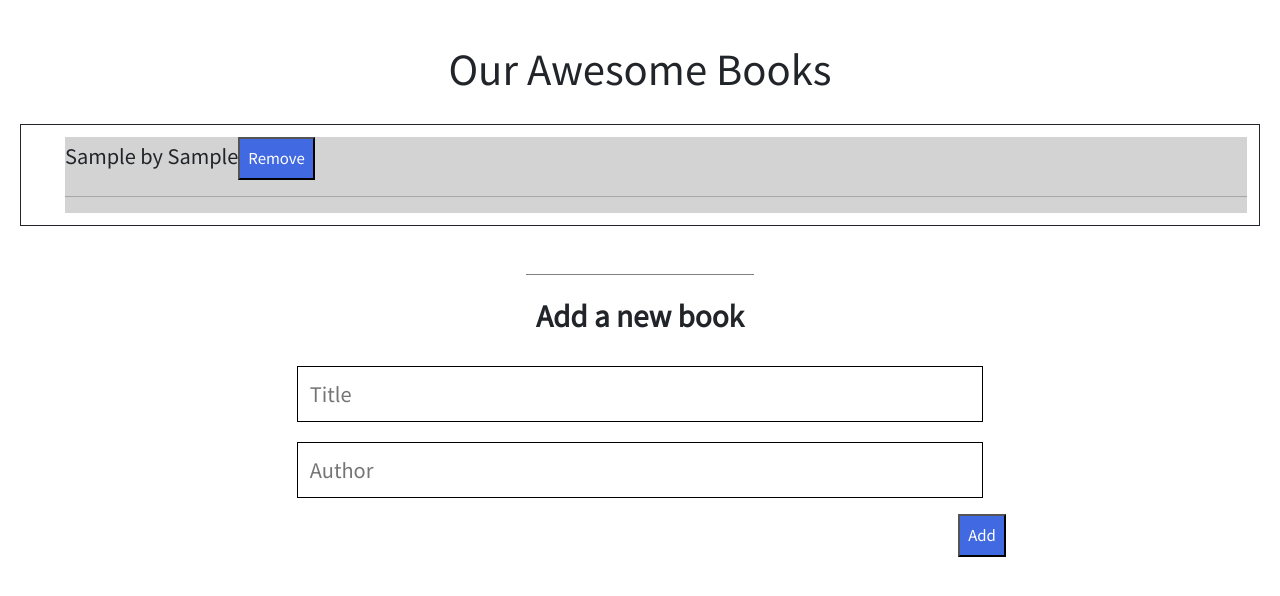
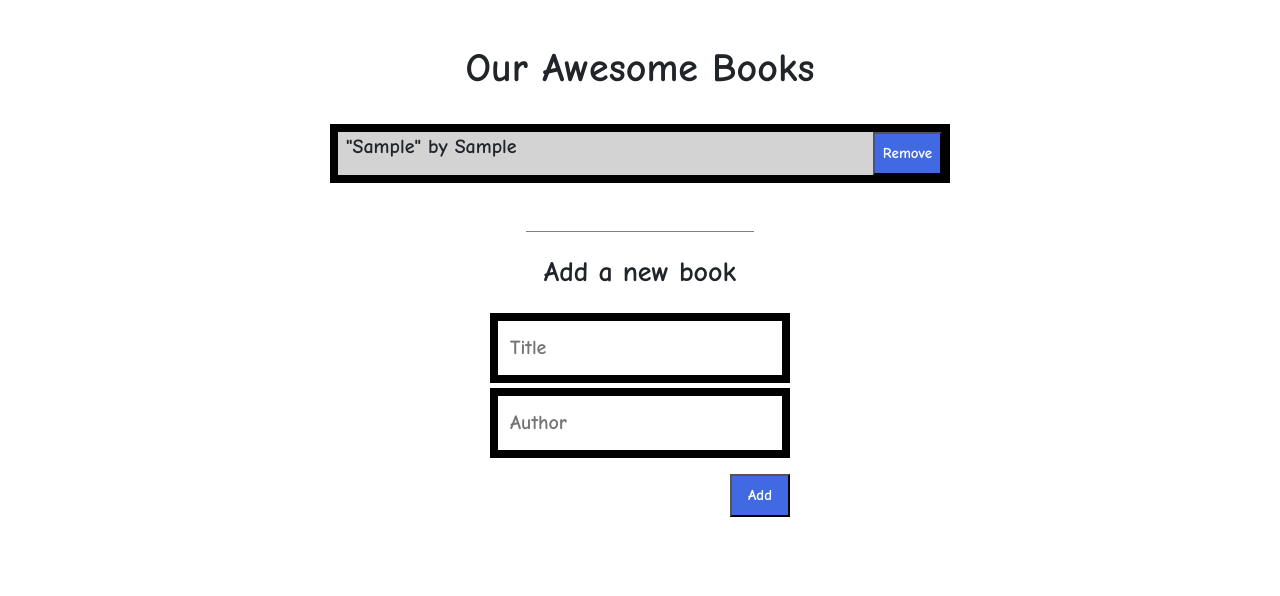
Before and after one commit to coldatlas/Awesome-Books, a plain HTML site: page index.html in a window 1280 px wide. Both pictures are taken after typing "Sample", "Sample" into the empty fields and a click on the button "Add". Drawn offline with nearby package versions, Linux system fonts and the light colour scheme.

Commit message:
style page to match wireframe

```diff
--- a/index.html
+++ b/index.html
@@ -5,6 +5,9 @@
     crossorigin="anonymous">
     <link rel="stylesheet" href="style.css">
     <title>Awesome Books</title>
+    <link rel="preconnect" href="https://fonts.googleapis.com">
+    <link rel="preconnect" href="https://fonts.gstatic.com" crossorigin>
+    <link href="https://fonts.googleapis.com/css2?family=Comic+Neue:wght@700&display=swap" rel="stylesheet">
 </head>
 <body>
     <main>
@@ -18,12 +21,11 @@
           <div class="divider"></div>
             <h3 class="text-center fw-bold m-4">Add a new book</h3>
             <form id="bookAndAuthor" class="form-container">
-                <input type="text" id="bookInput" placeholder="Title" name="bookInput" />
-                <input type="text" class="mb-3" id="authorInput" placeholder="Author" name="authorInput" />
-                <div class="justify-right">
-                    <button class="d-block mb-4" type="submit">Add</button>
-                </div>
+                <input type="text" id="bookInput" placeholder="Title" name="bookInput" required />
+                <input type="text" class="mb-3" id="authorInput" placeholder="Author" name="authorInput" required />
+                <button class="d-block mb-4" id="addbutton" type="submit">Add</button>
             </form>
+
         </div>
     </main>
     <script src="script.js"></script>
--- a/script.js
+++ b/script.js
@@ -22,15 +22,16 @@ class BookLibrary {
       bookList.removeChild(li);
       localStorage.setItem('savedData', JSON.stringify(library.book));
     });
-
+    li.appendChild(document.createTextNode('"'));
     li.appendChild(document.createTextNode(title));
+    li.appendChild(document.createTextNode('"'));
     li.appendChild(document.createTextNode(' '));
     li.appendChild(document.createTextNode('by'));
     li.appendChild(document.createTextNode(' '));
     li.appendChild(document.createTextNode(author));
     li.appendChild(button);
-    li.appendChild(document.createElement('hr'));
     bookList.appendChild(li);
+
   }
 }
 
--- a/style.css
+++ b/style.css
@@ -3,6 +3,7 @@
 * {
   padding: 0;
   margin: 0;
+  font-family: 'Comic Neue', cursive;
 }
 
 body {
@@ -14,10 +15,22 @@ main {
   margin: 20px;
 }
 
+ul {
+  padding: 0;
+}
+
+ul:empty {
+  display: none;
+}
+
 li {
   display: block;
   list-style: none;
-  margin: 12px;
+  padding-left: 8px;
+}
+
+li button {
+  float: right;
 }
 
 li:nth-child(odd) {
@@ -28,7 +41,18 @@ li:nth-child(odd) {
   display: flex;
   flex-direction: column;
   gap: 3px;
-  border: 1px solid;
+  border: 1px solid rgb(0, 0, 0);
+  border-width: 8px;
+  margin-left: 25%;
+  margin-right: 25%;
+}
+
+#bookList:empty {
+  display: none;
+}
+
+#bookList li:empty {
+  display: none;
 }
 
 button {
@@ -41,10 +65,13 @@ button {
 .form-container {
   display: flex;
   flex-direction: column;
+  margin-right: auto;
+  margin-left: auto;
 }
 
-#bookAndAuthor {
-  align-items: center;
+#addbutton {
+  width: 60px;
+  align-self: flex-end;
 }
 
 .divider {
@@ -56,10 +83,13 @@ button {
 
 input {
   display: block;
-  width: 60%;
+  min-width: 300px;
   padding: 12px;
   margin: 10px;
-  border: 1px solid;
+  border: 2px solid rgb(0, 0, 0);
+  border-width: 8px;
+  margin: auto;
+  margin-bottom: 5px;
 }
 
 @media only screen and (min-width: 768px){
```
